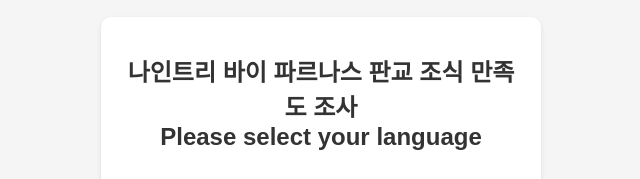
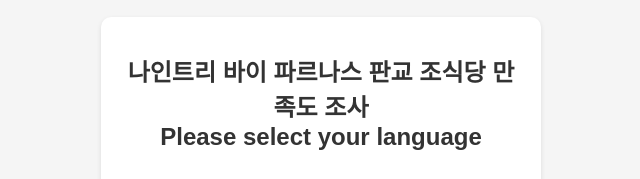
Before and after one commit to ntpelliott/ntpbfsur, a plain HTML site: page index.html in a window 1280 px wide. Shown: the part 166-345 px from the top of the page, without its empty margins (319-959 px from the left). Drawn offline with Linux system fonts and the light colour scheme.

Commit message:
Update index.html

```diff
--- a/index.html
+++ b/index.html
@@ -1,10 +1,9 @@
-
 <!DOCTYPE html>
 <html>
 <head>
     <meta charset="UTF-8">
     <meta name="viewport" content="width=device-width, initial-scale=1.0">
-    <title>나인트리 바이 파르나스 판교 조식 만족도 조사</title>
+    <title>나인트리 바이 파르나스 판교 조식당 만족도 조사</title>
     <style>
         body {
             font-family: Arial, sans-serif;
@@ -50,10 +49,11 @@
 </head>
 <body>
     <div class="container">
-        <h1>나인트리 바이 파르나스 판교 조식 만족도 조사<br>Please select your language</h1>
+        <h1>나인트리 바이 파르나스 판교 조식당 만족도 조사<br>Please select your language</h1>
         <a href="forms/korean.html" class="button">한국어</a>
         <a href="forms/english.html" class="button">English</a>
         <a href="forms/japanese.html" class="button">日本語</a>
         <a href="forms/chinese.html" class="button">中文</a>
     </div>
 </body>
+</html>
```
